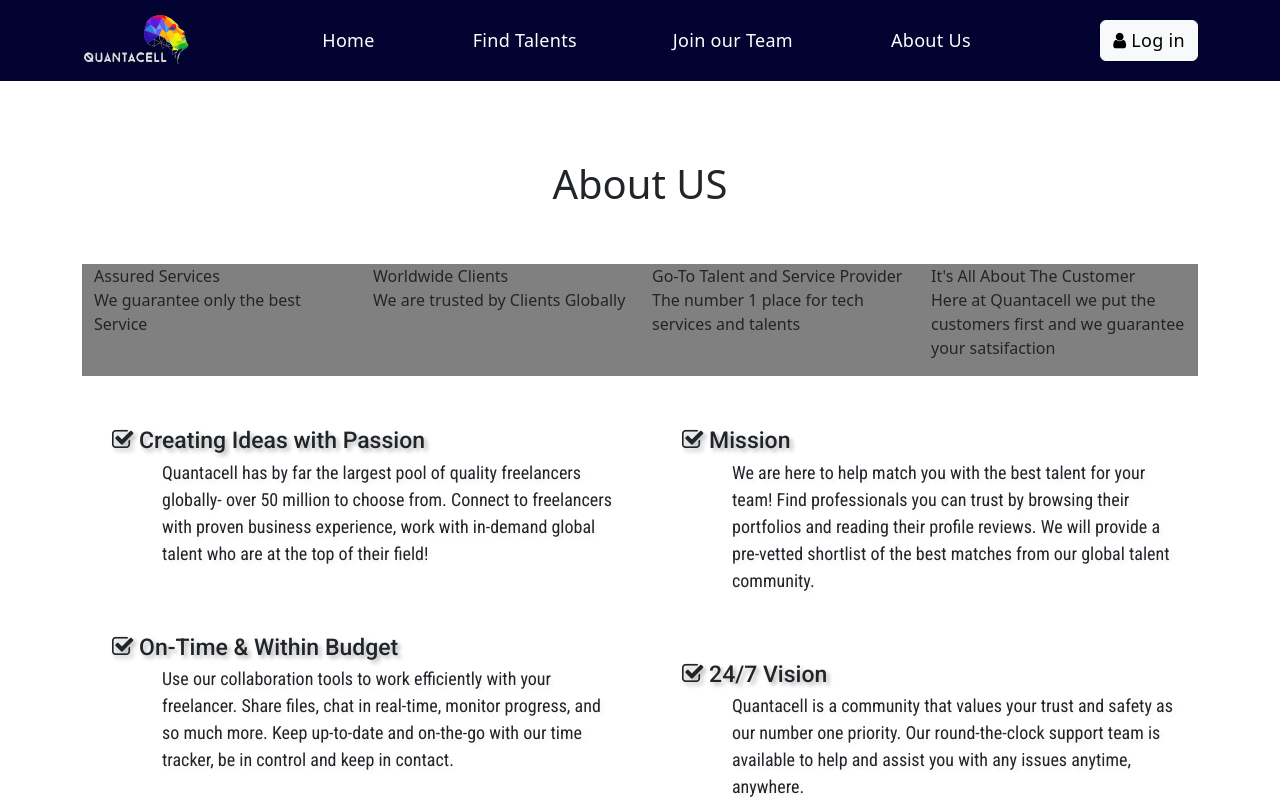
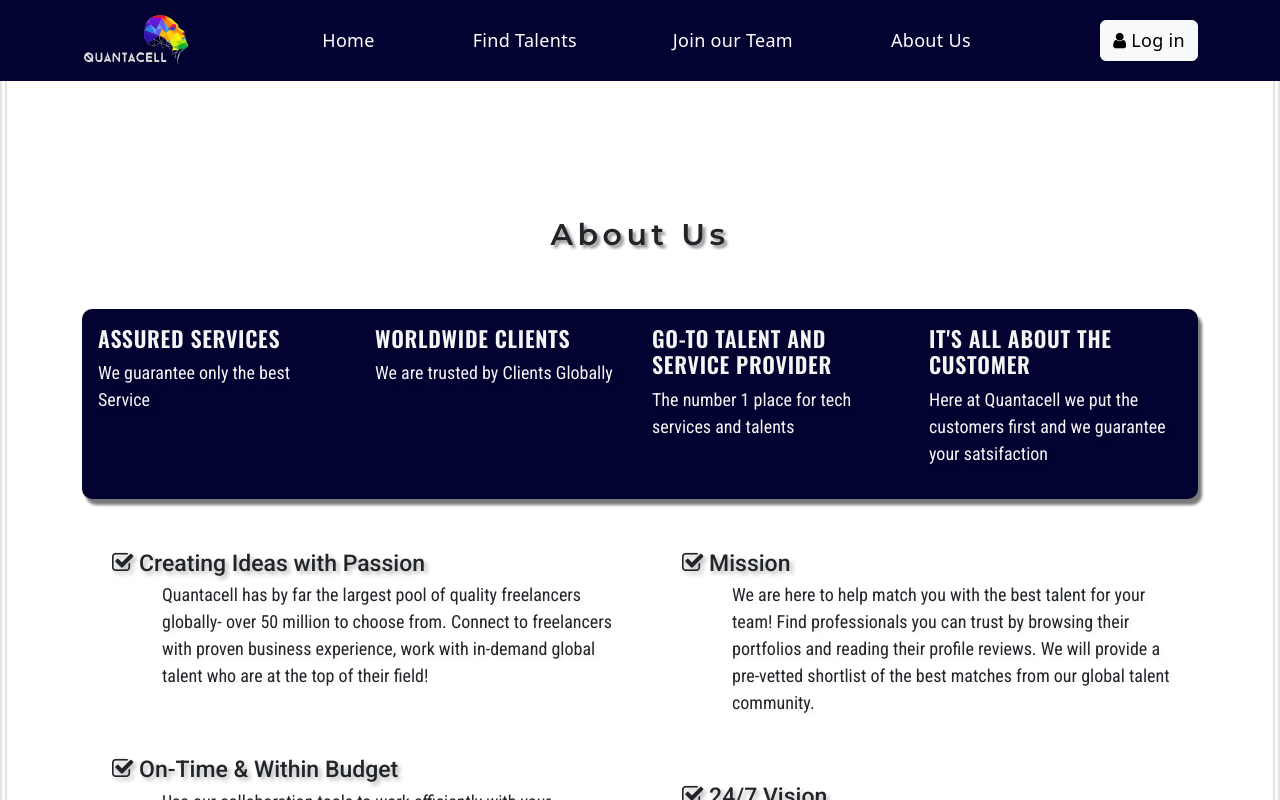
Before and after one commit to Aliibaabaa/capsproj, a React (Create React App) app: page /aboutus in a window 1280 px wide. Shown: the top 800 px of the page. Built offline with nearby package versions, Linux system fonts and the light colour scheme.

Commit message:
added design to about us

```diff
--- a/src/components/about.js
+++ b/src/components/about.js
@@ -2,7 +2,7 @@
 import Row from 'react-bootstrap/Row';
 import Col from 'react-bootstrap/Col';
 import AboutUsContent from './aboutuscont'
-
+import '../components/css/seemore1.css';
 
 function AboutUs() {
   return (
--- a/src/components/aboutuscont.js
+++ b/src/components/aboutuscont.js
@@ -7,42 +7,44 @@
 function AboutUsContent() {
   return (
 
+    <div className='abouts'>
     <Container style={{paddingTop: "10rem"}}>
       <Stack gap={5}>
 
       <Row>
-        <Col lg={true} style={{textAlign:"center"}}><h1>About US</h1></Col>
+        <Col lg={true} className="head"><h1>About Us</h1></Col>
 
       </Row>
-      <Container fluid="lg" style={{backgroundColor:"gray"}}>
+      <Container fluid="lg" className="abt">
 
       <Row>
       <Col gap={1} lg={true}>
       <div >
-      Assured Services
-       <p >We guarantee only the best Service</p>
+      <h4 className = "abth">Assured Services</h4>
+       <p className="abtp">We guarantee only the best Service</p>
       </div>
         </Col>
       <Col gap={1} lg={true}>
       <div >
-      Worldwide Clients
-      <p >We are trusted by Clients Globally</p>
+      <h4 className = "abth">Worldwide Clients</h4>
+      <p className="abtp" >We are trusted by Clients Globally</p>
       </div>
         </Col>
       <Col gap={1} lg={true}>
       <div >
-     Go-To Talent and Service Provider
-      <p >The number 1 place for tech services and talents</p>
+      <h4 className = "abth">Go-To Talent and Service Provider</h4>
+      <p className="abtp" >The number 1 place for tech services and talents</p>
      </div>
         </Col>
       <Col gap={1} lg={true}>
         <div >
-    It's All About The Customer
-    <p > Here at Quantacell we put the customers first and we guarantee your satsifaction</p>
+        <h4 className = "abth">It's All About The Customer</h4>
+    <p className="abtp" > Here at Quantacell we put the customers first and we guarantee your satsifaction</p>
     </div>
       </Col>
       </Row>
       </Container>
+
       <Row>
 
           <Col gap={1} lg={true}>
@@ -72,6 +74,9 @@
       </Stack>
 
     </Container>
+    </div>
+
+
 
   );
 }
--- a/src/components/css/seemore1.css
+++ b/src/components/css/seemore1.css
@@ -198,3 +198,41 @@
     display: flex;
     margin: 10% auto 0 auto;
 }
+.abouts{
+    border: 7px double rgb(230, 227, 227);
+
+    padding-top: 50px;
+    padding-bottom: 15px;
+    border-radius: 50px;
+    z-index: -99;
+}
+.abt {
+    background-color: #030332;
+    color:whitesmoke;
+    border-radius: 10px;
+    box-shadow: 4px 6px 3px #0a0a0a8b;
+    padding: 1rem;
+}
+.abouts h1{
+    font-size: 30px;
+    font-weight: 600;
+    font-family: 'Montserrat', sans-serif;
+    letter-spacing: .15em;
+    text-align: center;
+    text-shadow: 3px 3px 3px #0a0a0a71;
+}
+.abtp {
+    font-family: 'Roboto Condensed', sans-serif;
+    font-weight: 400;
+    text-align: left;
+    font-size: 18px;
+    padding-right: 10px;
+    text-shadow: 3px 3px 4px #0a0a0a10;
+}
+.abth {
+    font-size: 22px;
+    font-weight: bold;
+    font-family: 'Oswald', sans-serif;
+    letter-spacing: .7px;
+    text-transform:uppercase;
+}
```
